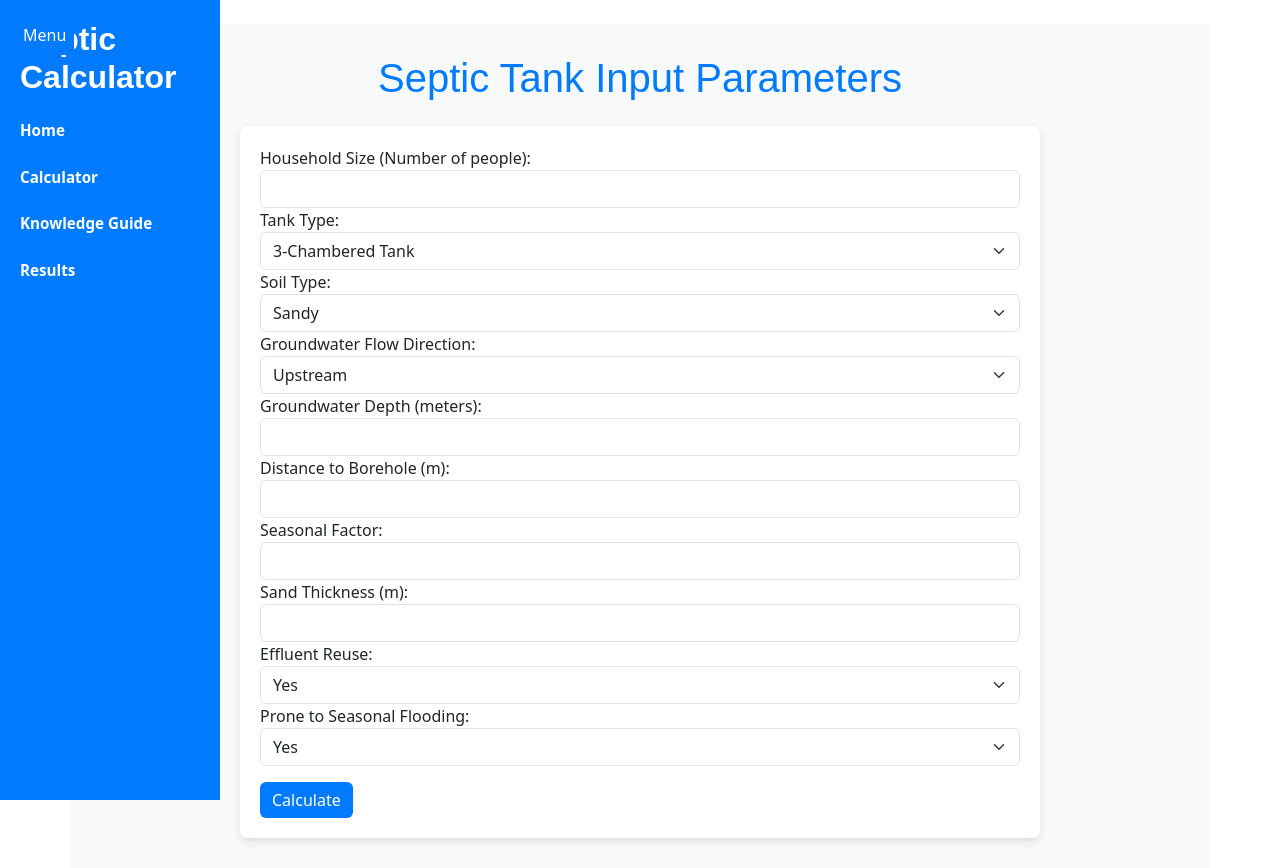
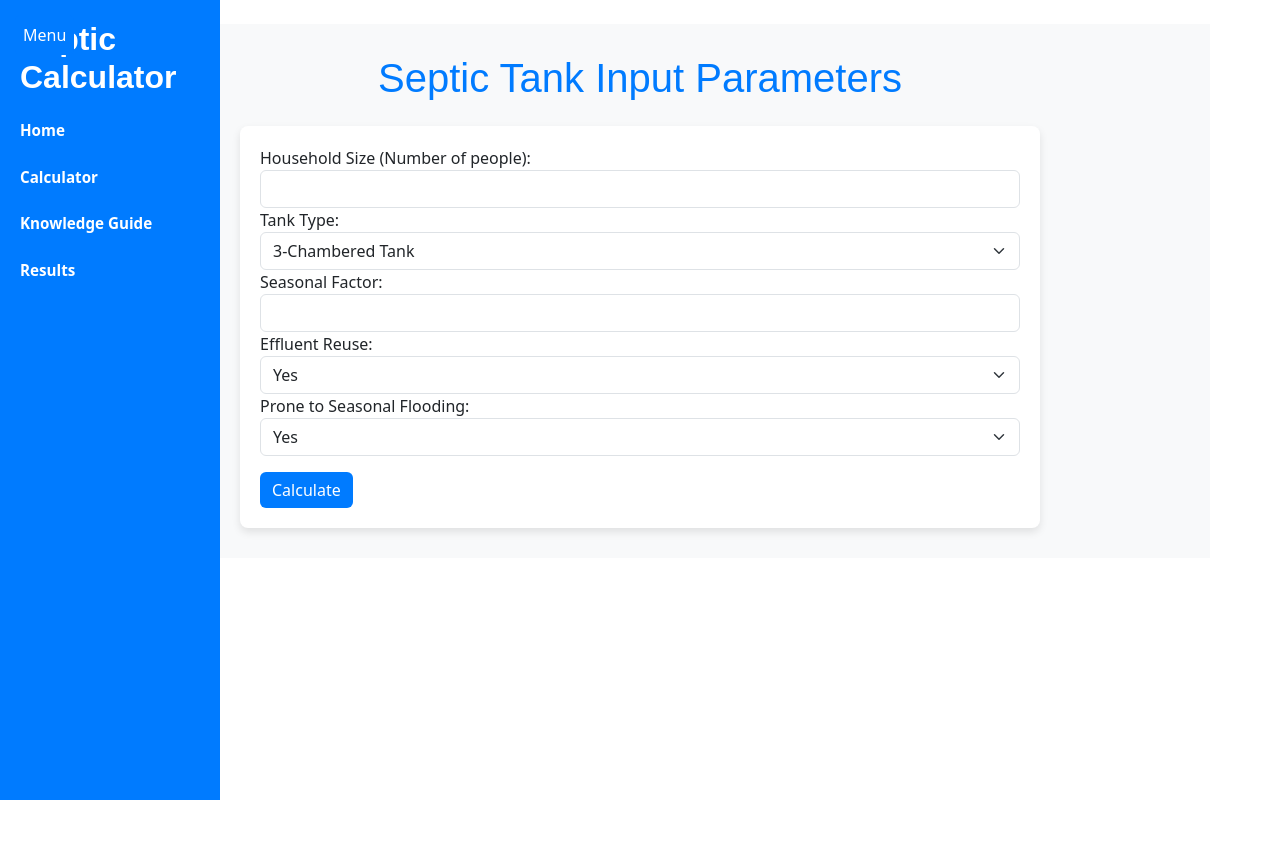
Before and after one commit to Annamaria9-coder/SepticTankCalculator, a Flask app: page /calculate in a window 1280 px wide. After the commit the page ends 800 px from the top, so only its background shows below. Run offline with Flask 3, Linux system fonts and the light colour scheme.

Commit message:
Update calculate.html

```diff
--- a/app/templates/calculate.html
+++ b/app/templates/calculate.html
@@ -15,7 +15,7 @@
     <h2>Septic Calculator</h2>
     <a href="/">Home</a>
     <a href="/calculate">Calculator</a>
-    <a href="/knowledge">Knowledge Guide</a> <!-- Add the new link here -->
+    <a href="/knowledge">Knowledge Guide</a>
     <a href="#">Results</a>
 </div>
 
@@ -41,41 +41,36 @@
 
         <!-- Tank Type -->
         <label for="tank_type">Tank Type:</label>
-        <select id="tank_type" name="tank_type" class="form-select" required>
+        <select id="tank_type" name="tank_type" class="form-select" required onchange="toggleFields()">
             <option value="3">3-Chambered Tank</option>
             <option value="4">4-Chambered Tank</option>
         </select>
 
-        <!-- Soil Type -->
+        <!-- Conditional Fields for 3-Chambered Tanks -->
+        <div id="three_chamber_fields" style="display: none;">
             <label for="soil_type">Soil Type:</label>
-        <select id="soil_type" name="soil_type" class="form-select" required>
+            <select id="soil_type" name="soil_type" class="form-select">
                 <option value="sandy">Sandy</option>
                 <option value="clay">Clay</option>
                 <option value="loam">Loam</option>
             </select>
 
-        <!-- Groundwater Flow Direction -->
             <label for="groundwater_flow">Groundwater Flow Direction:</label>
-        <select id="groundwater_flow" name="groundwater_flow" class="form-select" required>
+            <select id="groundwater_flow" name="groundwater_flow" class="form-select">
                 <option value="upstream">Upstream</option>
                 <option value="downstream">Downstream</option>
             </select>
 
-        <!-- Groundwater Depth -->
             <label for="groundwater_depth">Groundwater Depth (meters):</label>
-        <input type="number" id="groundwater_depth" name="groundwater_depth" class="form-control" required>
+            <input type="number" id="groundwater_depth" name="groundwater_depth" class="form-control">
 
-        <!-- Borehole Distance -->
             <label for="borehole_distance">Distance to Borehole (m):</label>
-        <input type="number" id="borehole_distance" name="borehole_distance" class="form-control" required>
+            <input type="number" id="borehole_distance" name="borehole_distance" class="form-control">
+        </div>
 
         <!-- Seasonal Factor -->
         <label for="seasonal_factor">Seasonal Factor:</label>
         <input type="number" id="seasonal_factor" name="seasonal_factor" class="form-control" required>
-
-        <!-- Sand Thickness -->
-        <label for="sand_thickness">Sand Thickness (m):</label>
-        <input type="number" id="sand_thickness" name="sand_thickness" class="form-control" required>
 
         <!-- Effluent Reuse -->
         <label for="effluent_reuse">Effluent Reuse:</label>
@@ -96,7 +91,7 @@
     </form>
 </div>
 
-<!-- Add JavaScript for Sidebar Toggle -->
+<!-- Add JavaScript for Sidebar Toggle and Field Toggling -->
 <script>
     document.addEventListener('DOMContentLoaded', () => {
         const sidebar = document.querySelector('.sidebar');
@@ -106,6 +101,17 @@
             sidebar.classList.toggle('hidden');
         });
     });
+
+    function toggleFields() {
+        const tankType = document.getElementById('tank_type').value;
+        const threeChamberFields = document.getElementById('three_chamber_fields');
+
+        if (tankType === '3') {
+            threeChamberFields.style.display = 'block';
+        } else {
+            threeChamberFields.style.display = 'none';
+        }
+    }
 </script>
 
 </body>
```
Lines whose indentation alone changed are shown as unchanged.
